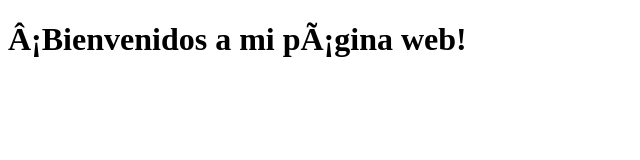
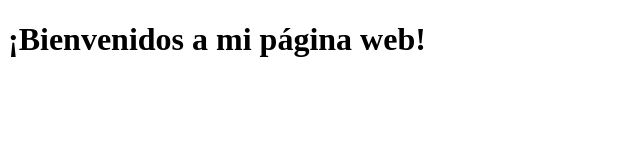
Before and after one commit to jair-msmz/Act2, a plain HTML site: page index.html in a window 1280 px wide. Shown: the whole page, without its empty margins (0-640 px from the left). Drawn offline with Linux system fonts and the light colour scheme.

Commit message:
Corrected head

```diff
--- a/index.html
+++ b/index.html
@@ -6,6 +6,6 @@
     <title>Git VSC</title>
 </head>
 <body>
-    <h1>Â¡Bienvenidos a mi pÃ¡gina web!</h1>
+    <h1>¡Bienvenidos a mi página web!</h1>
 </body>
 </html>
```
Also changed, not shown: 1 other file.
